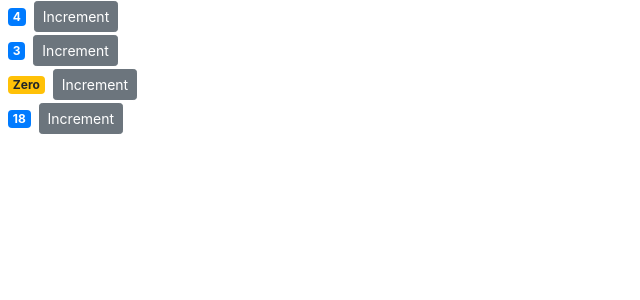
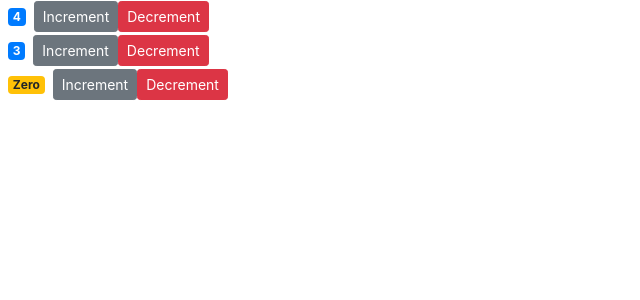
Before and after one commit to alexandre-aco-code/react-perso, a React (Create React App) app in the folder my-react-app/counter-app/: page / in a window 1280 px wide. Shown: the top 300 px of the page, without its empty margins (0-640 px from the left). Built offline with nearby package versions, Linux system fonts and the light colour scheme.

Commit message:
increment decrement counters fully works

```diff
--- a/my-react-app/counter-app/src/components/counter.jsx
+++ b/my-react-app/counter-app/src/components/counter.jsx
@@ -1,23 +1,22 @@
 import React, { Component } from "react";
 
 class Counter extends Component {
-  state = {
-    count: this.props.valeur
-  };
-
-  handleIncrement = () => {
-    this.setState({ count: this.state.count + 1 });
-  };
 
   render() {
     return (
       <div>
         <span className={this.getBadgeClasses()}>{this.formatCount()}</span>
         <button
-          onClick={this.handleIncrement}
+          onClick={() => this.props.onAdd(this.props.compteur)}
           className="btn btn-secondary btn-sm"
         >
           Increment
+        </button>
+        <button
+          onClick={() => this.props.onDelete(this.props.compteur.id)}
+          className="btn btn-danger btn-sm"
+        >
+          Decrement
         </button>
       </div>
     );
@@ -25,13 +24,13 @@ class Counter extends Component {
 
   getBadgeClasses() {
     let classes = "badge m-2 badge-";
-    classes += this.state.count === 0 ? "warning" : "primary";
+    classes += this.props.compteur.valeur === 0 ? "warning" : "primary";
     return classes;
   }
 
   formatCount() {
-    const { count } = this.state;
-    return count === 0 ? "Zero" : count;
+    const {valeur} = this.props.compteur;
+    return valeur === 0 ? "Zero" : valeur;
   }
 }
 
--- a/my-react-app/counter-app/src/components/counters.jsx
+++ b/my-react-app/counter-app/src/components/counters.jsx
@@ -7,14 +7,51 @@ class Counters extends Component {
             { id: 1, valeur:4},
             { id: 2, valeur:3},
             { id: 3, valeur:0},
-            { id: 4, valeur:18},
         ]
     }
+
+    delete = id => {
+        // console.log("delete", id)
+        const compteurClone = [...this.state.compteurs];
+        // console.log("compteurClone", compteurClone);
+        // console.log("compteurClone[id-1]", compteurClone[id-1]);
+
+
+        compteurClone[id - 1].valeur--;
+        // console.log("compteurClone[id-1]", compteurClone[id - 1]);
+
+        this.setState({compteurs: compteurClone})
+    }
+
+    add = objet => {
+        // console.log("add", objet);
+        const index = this.state.compteurs.indexOf(objet);
+
+        const compteurClone = [...this.state.compteurs];
+
+        console.log(compteurClone[index]);
+
+        compteurClone[index] = { ...objet };
+
+        compteurClone[index].valeur++;
+
+        // console.log(compteurClone);
+        this.setState({ compteurs: compteurClone })
+    }
+
+
     render() {
         return (
             <React.Fragment>
                 {this.state.compteurs.map(compteur => {
-                    return <Counter key={compteur.id} valeur={compteur.valeur}/>
+                    return (
+                        <Counter
+                        key={compteur.id}
+                        compteur={compteur}
+                        onDelete={this.delete}
+                        onAdd={this.add}
+                        />
+                    )
                 })}
             </React.Fragment>
         );
```
